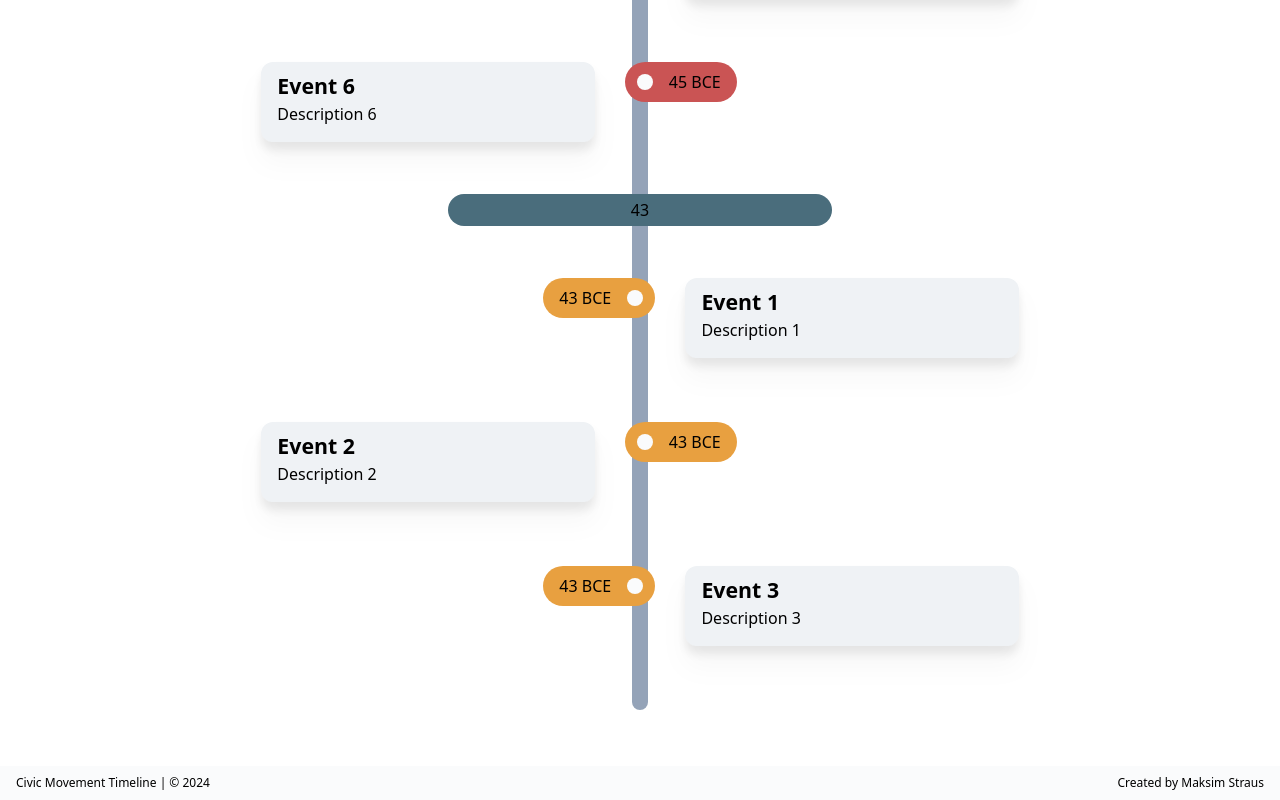
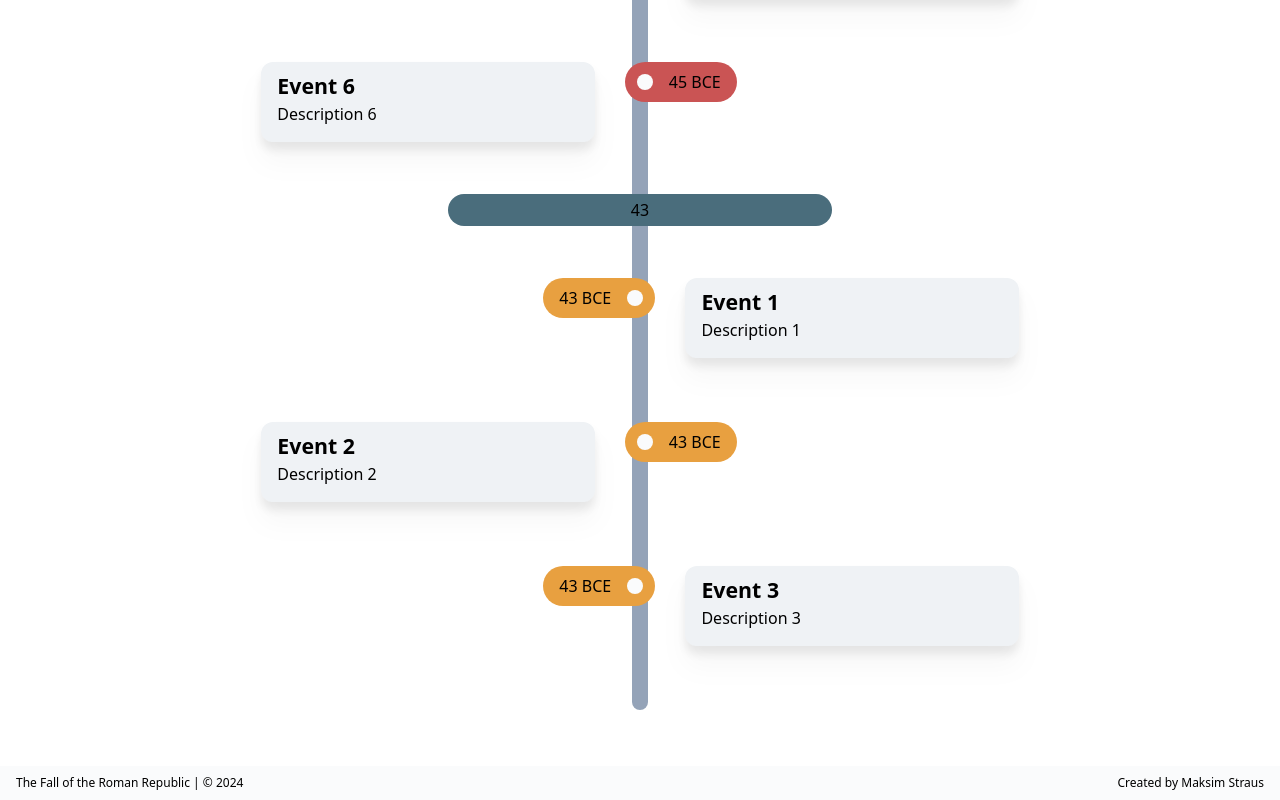
Before and after one commit to cqb13/fall-of-the-roman-republic, a Vue app: page / in a window 1280 px wide. Shown: the part 729-1529 px from the top of the page. Built offline with nearby package versions, Linux system fonts and the light colour scheme.

Commit message:
footer update

```diff
--- a/src/App.vue
+++ b/src/App.vue
@@ -217,7 +217,7 @@ const isMobile = () => {
     </div>
   </section>
   <footer class="flex justify-between px-4 py-2 text-sm shrink-0 bg-background">
-    <p>Civic Movement Timeline | © 2024</p>
+    <p>The Fall of the Roman Republic | © 2024</p>
     <a href="https://github.com/cqb13" target="_blank"
       >Created by Maksim Straus</a
     >
```
